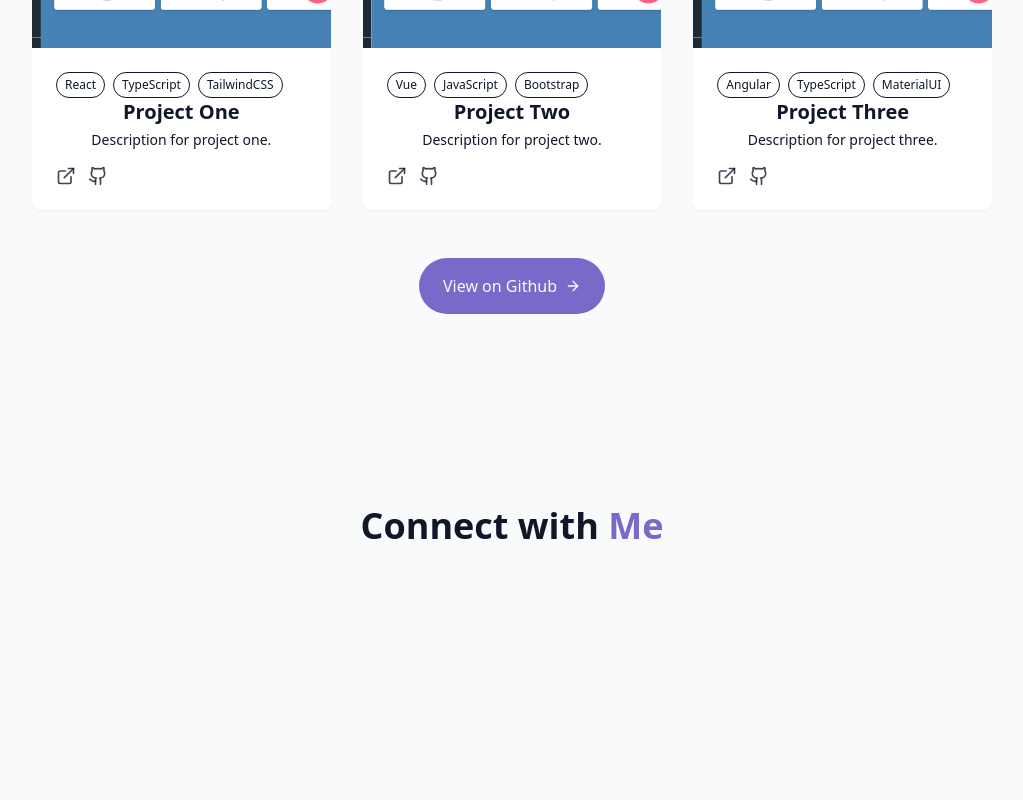
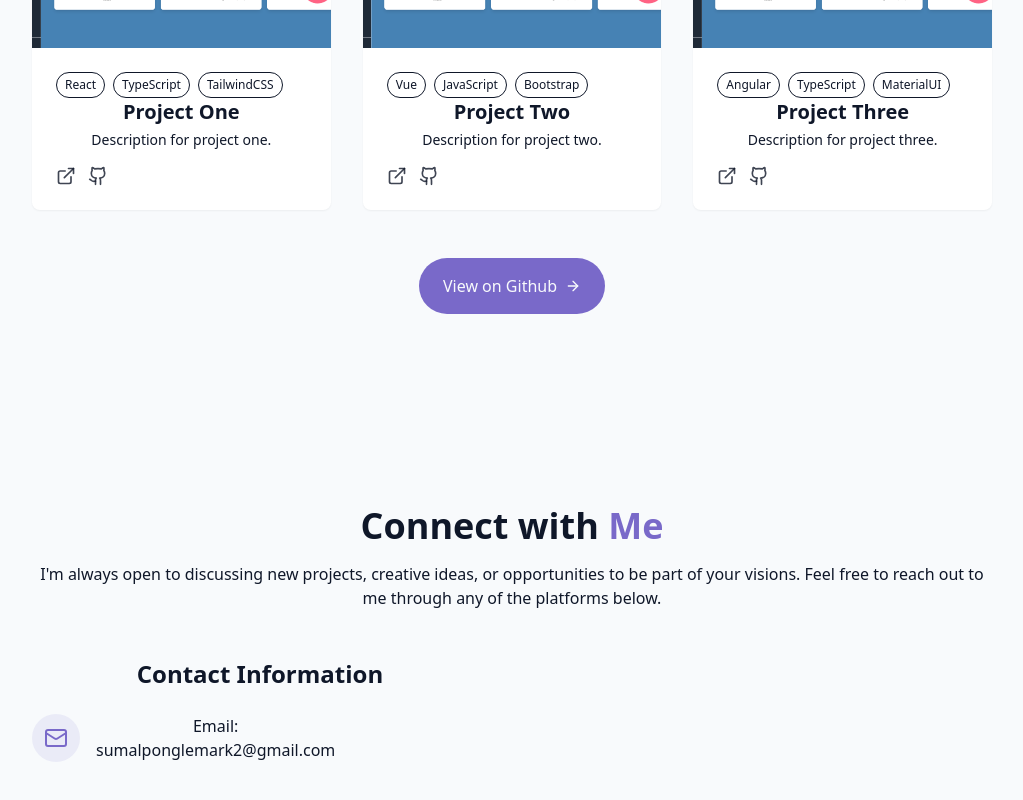
Before and after one commit to LemarkSumalpong/personal-project, a React (Vite) app: page / in a window 1280 px wide. Shown: the part 2730-3530 px from the top of the page, without its empty margins (128-1151 px from the left). Before the commit the page ends 3388 px from the top, so only its background shows below. Built offline with nearby package versions, Linux system fonts and the light colour scheme.

Commit message:
added the email section

```diff
--- a/src/components/ContactSection.jsx
+++ b/src/components/ContactSection.jsx
@@ -1,3 +1,5 @@
+import { Mail } from 'lucide-react';
+
 export const ContactSection = () => {
   return (
     <section id="contact" className="py-24 px-4 relative bg-secondary/30">
@@ -5,6 +7,32 @@
         <h2 className="text-3xl md:text-4xl font-bold mb-4 text-center">
           Connect with <span className="text-primary">Me</span>
         </h2>
+        <p className="text-center text-muted-foreground mb-12 max-2-2xl mx-auto">
+          I'm always open to discussing new projects, creative ideas, or
+          opportunities to be part of your visions. Feel free to reach out to me
+          through any of the platforms below.
+        </p>
+        <div className="grid gird-cols-1 md:grid-cols-2 gap-12">
+          <div className="space-y-8">
+            <h3 className="text-2xl font-semibold mb-6">Contact Information</h3>
+            <div className="space-y-6 justify-center">
+              <div className="flex items-start space-x-4">
+                <div className="p-3 rounded-full bg-primary/10">
+                  <Mail className="h-6 w-6 text-primary" />
+                </div>
+                <div>
+                  <h4 className="font-medium">Email: </h4>
+                  <a
+                    href="mailto:sumalponglemark2@gmail.com"
+                    className="text-muted-foreground hover:text-primary transition-colors "
+                  >
+                    sumalponglemark2@gmail.com
+                  </a>
+                </div>
+              </div>
+            </div>
+          </div>
+        </div>
       </div>
     </section>
   );
```
